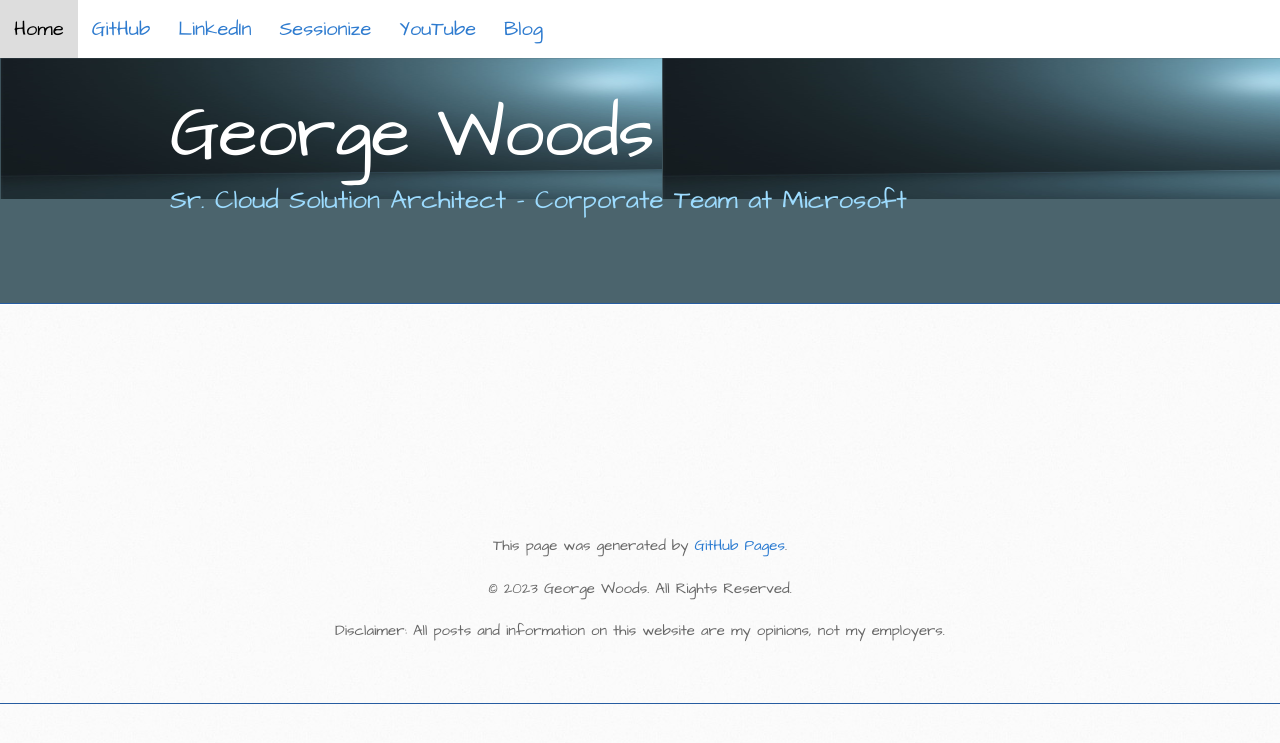
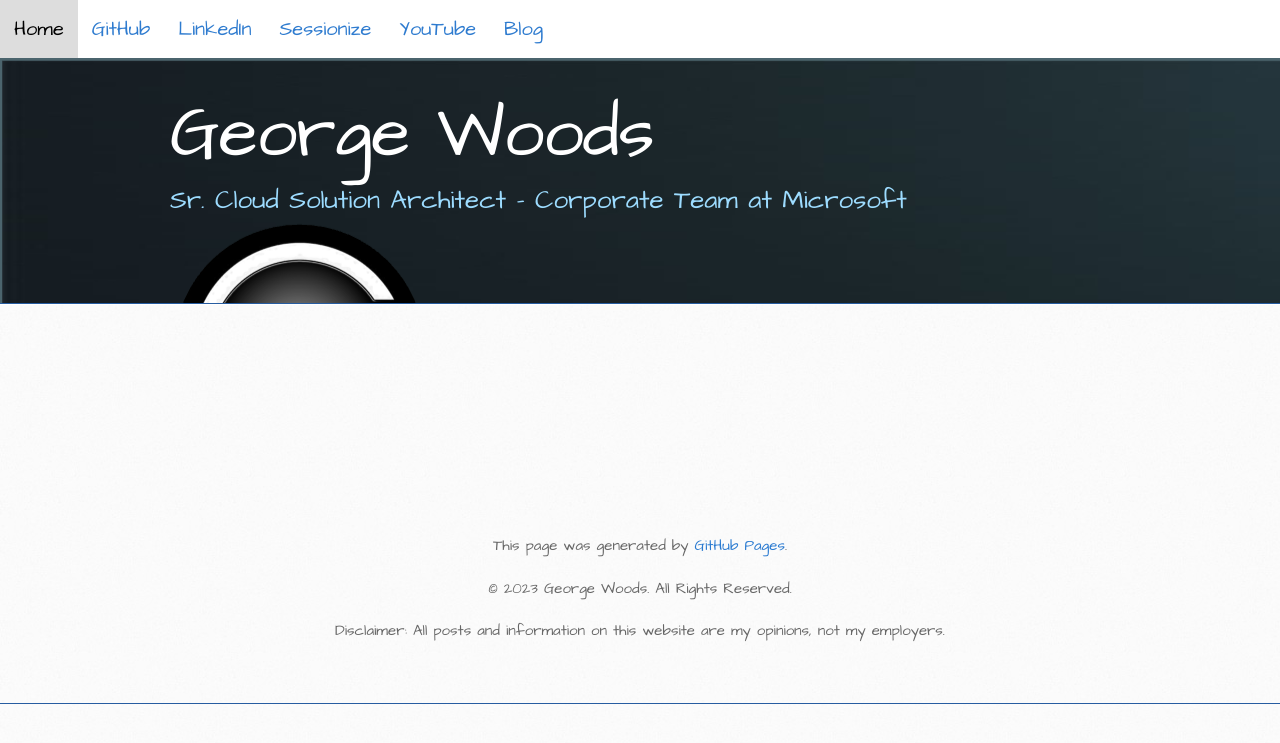
Before and after one commit to gvwoods/gvwoods.github.io, a Jekyll site: the page built from report-test.md, in a window 1280 px wide. Shown: the top 743 px of the page. Built offline with Jekyll 4.4.1, drawn with Linux system fonts in a browser that asks for light colours.

Commit message:
Update stylesheet.css

```diff
--- a/stylesheets/stylesheet.css
+++ b/stylesheets/stylesheet.css
@@ -494,7 +494,7 @@
   padding-top: 40px;
   padding-bottom: 40px;
   font-family: 'Architects Daughter', 'Helvetica Neue', Helvetica, Arial, serif;
-  background: #4B646D url(../images/webbanner4.png) 0 0 repeat-x;
+  background: #4B646D url(../images/webban1.png) 0 0 repeat-x;
   border-bottom: solid 1px #275da1;
 }
 
```
